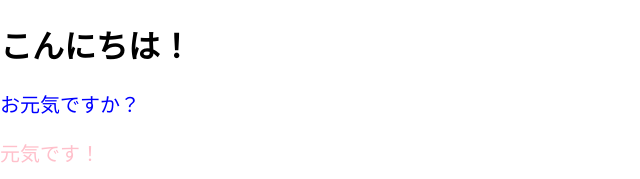
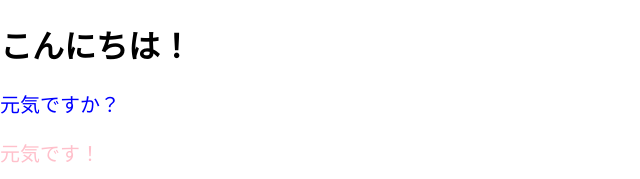
Before and after one commit to kxdxf/react-practice, a React (Create React App) app: page / in a window 1280 px wide. Shown: the top 179 px of the page, without its empty margins (0-640 px from the left). Built offline with nearby package versions, Linux system fonts and the light colour scheme.

Commit message:
childrenを実装

```diff
--- a/src/App.js
+++ b/src/App.js
@@ -20,9 +20,8 @@
     return (
         <div>
             <h1>こんにちは！</h1>
-            <ColoredMessage></ColoredMessage>
-            <ColoredMessage color="blue" message="お元気ですか？"></ColoredMessage>
-            <p style={contentPinkStyle}>元気です！</p>
+            <ColoredMessage color="blue">元気ですか？</ColoredMessage>
+            <ColoredMessage color="pink">元気です！</ColoredMessage>
             <button onClick={onClickButton}>ボタン</button>
         </div>
     );
--- a/src/components/ColoredMessage.jsx
+++ b/src/components/ColoredMessage.jsx
@@ -5,7 +5,5 @@
         fontSize: "20px",
     };
 
-    console.log(props);
-
-    return <p style={contentStyle}>{props.message}</p>;
+    return <p style={contentStyle}>{props.children}</p>;
 };
```
